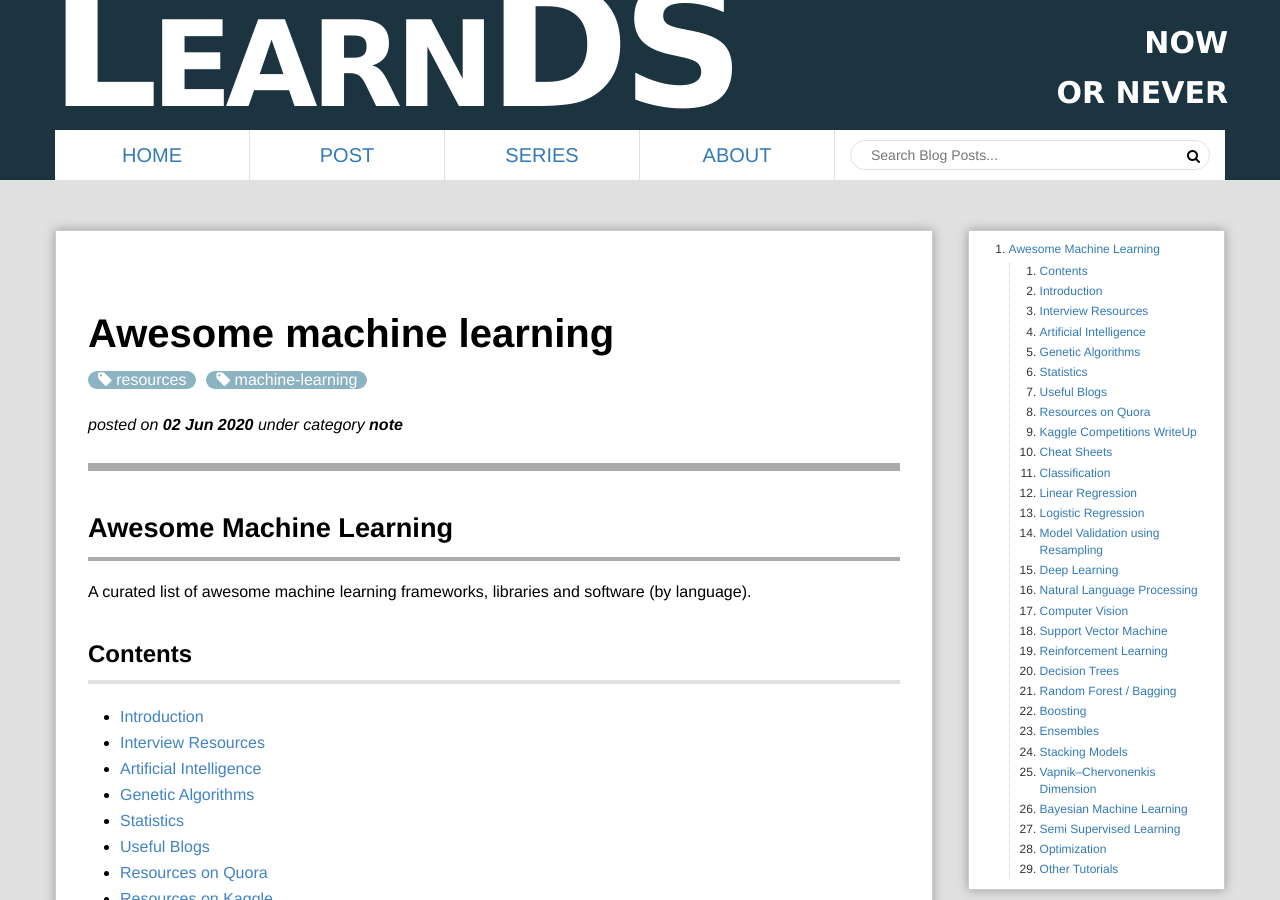
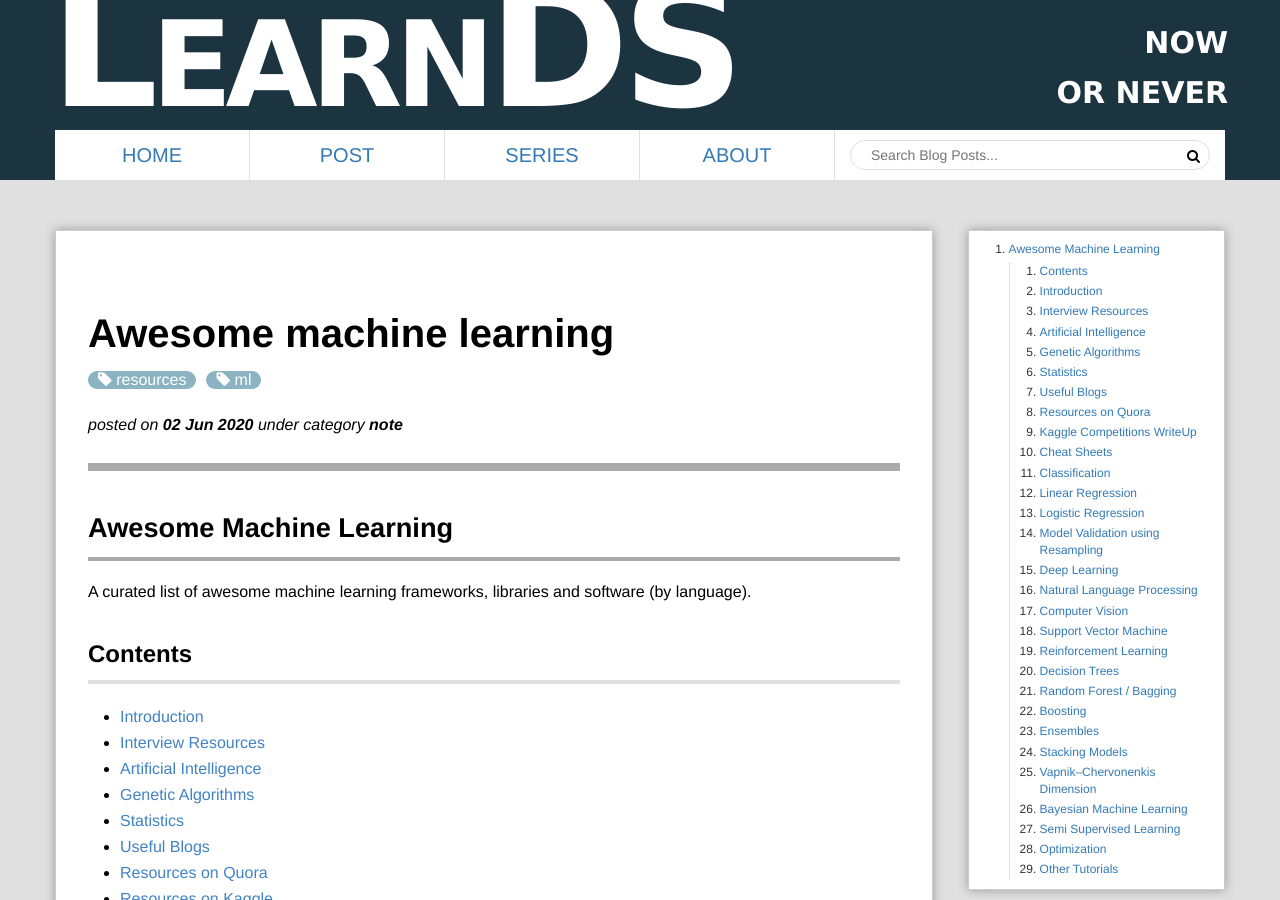
Before and after one commit to LearnDSML/blog, a Jekyll site: the page built from _posts/2020-06-02-Machine-Learning-Resources.md, in a window 1280 px wide and 900 px high. Built offline with Jekyll 4.4.1, drawn with Linux system fonts in a browser that asks for light colours; comment, search, counter and statistics services are not loaded.

Commit message:
Update 2020-06-02-Machine-Learning-Resources.md

```diff
--- a/_posts/2020-06-02-Machine-Learning-Resources.md
+++ b/_posts/2020-06-02-Machine-Learning-Resources.md
@@ -2,7 +2,7 @@
 title: "Awesome Machine Learning"
 layout: post
 category: note
-tags: [resources, machine-learning]
+tags: [resources, ml]
 excerpt: "Curated List of Resources for Machine Learning"
 ---
 
```
